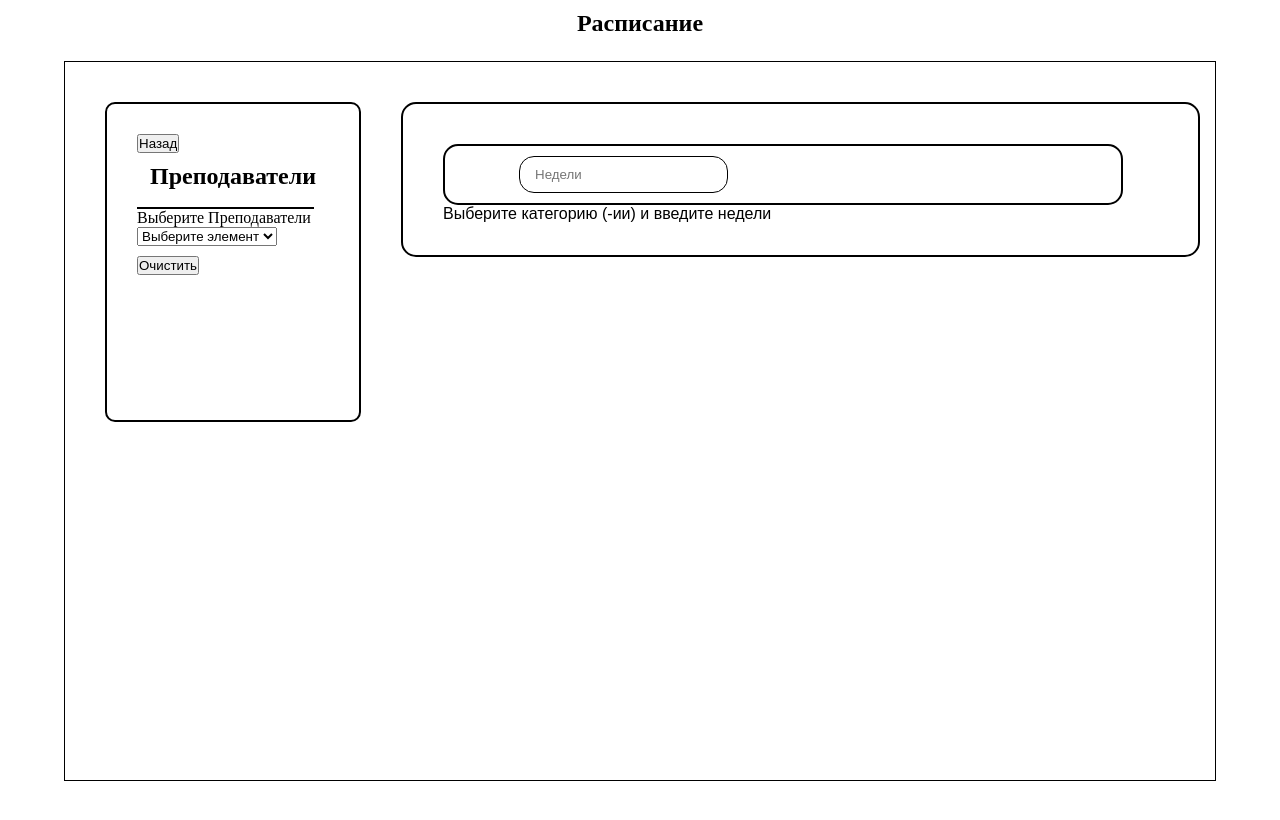
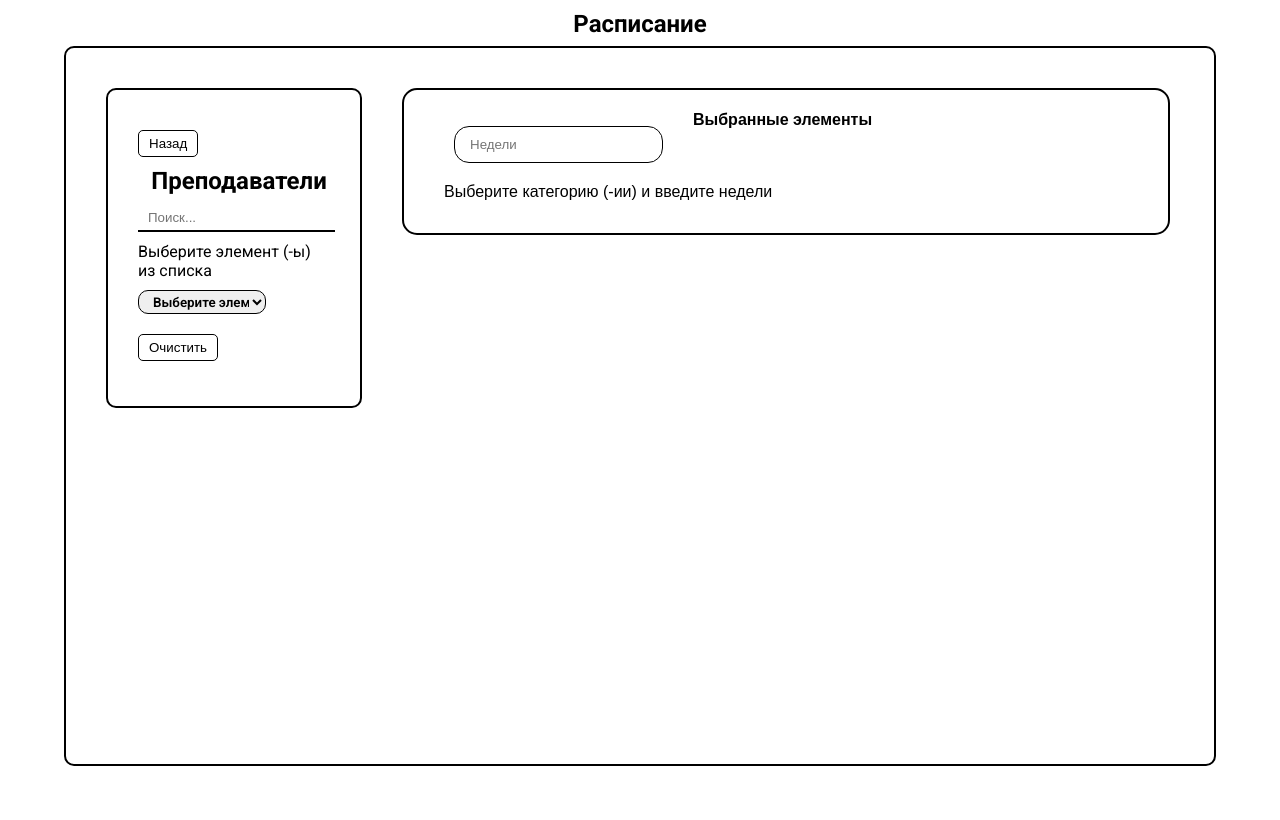
Before and after one commit to okawar/YSTUSchedule, a React (Create React App) app: page / in a window 1280 px wide. Both pictures are taken after a click on the button "Преподаватели". Built offline with nearby package versions, Linux system fonts and the light colour scheme.

Commit message:
Добавил стили, чтобы красиво было

```diff
--- a/src/App.css
+++ b/src/App.css
@@ -7,8 +7,9 @@
 .container{
   max-width: 90vw;
   height: 90vh;
-  margin: 3vh auto 5vh ;
-  border: 1px solid #000;
+  margin: 1vh auto 5vh ;
+  border: 2px solid #000;
+  border-radius: 10px;
 }
 
 h2 {
--- a/src/App.js
+++ b/src/App.js
@@ -36,10 +36,10 @@ function App() {
   })
 
   const [schedule, setSchedule] = useState([
-    {week: "1-4", time: "10:10-11:40", teacherId: 1, auditoryId: 1, groupId: 2, business: true, day: "пн", subject: "Математика"},
-    {week: "3", time: "10:10-11:40", teacherId: 2, auditoryId: 2, groupId: 1, business: true, day: "вт", subject: "Физика"},
-    {week: "5-7", time: "14:00-15:30", teacherId: 2, auditoryId: 1, groupId: 2, business: true, day: "ср", subject: "Химия"},
-    {week: "5-7", time: "14:00-15:30", teacherId: 3, auditoryId: 1, groupId: 1, business: true, day: "ср", subject: "Химия"},
+    {week: "1-4", time: "10:10-11:40", teacherId: 1, auditoryId: 1, groupId: 2, business: true, day: "Понедельник", subject: "Математика"},
+    {week: "3", time: "10:10-11:40", teacherId: 2, auditoryId: 2, groupId: 1, business: true, day: "Вторник", subject: "Физика"},
+    {week: "5-7", time: "14:00-15:30", teacherId: 2, auditoryId: 1, groupId: 2, business: true, day: "Среда", subject: "Химия"},
+    {week: "5-7", time: "14:00-15:30", teacherId: 3, auditoryId: 1, groupId: 1, business: true, day: "Воскресенье", subject: "Химия"},
   ]);
 
 
--- a/src/components/Aside.jsx
+++ b/src/components/Aside.jsx
@@ -53,7 +53,7 @@ export default function Aside({ data, title, setTitle }) {
 
   if (pageSwitcher == 0) {
     return (
-      <div className="aside">
+      <div className="asideStart">
         <h2>Выберите категорию</h2>
 
         <button
@@ -91,7 +91,7 @@ export default function Aside({ data, title, setTitle }) {
         <Title title={title} />
 
         <div>
-          <input value={searchText} onChange={handleSearchChange} type="text" />
+          <input value={searchText} onChange={handleSearchChange} type="text" placeholder="Поиск..." />
         </div>
         <div>
           <OptionsList
@@ -111,9 +111,7 @@ export default function Aside({ data, title, setTitle }) {
             removeElement={handleRemoveElement}
           />
         </div>
-        <div>
           <button onClick={() => clearList("teachers")}>Очистить</button>
-        </div>
       </div>
     );
   }
--- a/src/components/Table.jsx
+++ b/src/components/Table.jsx
@@ -11,7 +11,7 @@ export default function Table({ data, weeks, setWeeks }) {
     "15:40-17:10",
     "17:20-19:00",
   ];
-  const weekDay = ["пн", "вт", "ср", "чт", "пт", "сб", "вс"];
+  const weekDay = ["Понедельник", "Вторник", "Среда", "Четверг", "Пятница", "Суббота", "Воскресенье"];
 
   const {
     teacherData,
@@ -68,22 +68,24 @@ export default function Table({ data, weeks, setWeeks }) {
           style={{ paddingTop: "20px", paddingLeft: "20px" }}
           className="teacher-cell"
         >
+
+          <p style={{marginTop: "-15px"}}>Выбранные элементы</p>
           {selectedData.teachersFromCheckBox.map((element, index) => (
             <div key={index} style={{ paddingTop: "10px" }}>
               {element.name}
-              <button onClick={() => handleRemoveElement('teachersFromCheckBox', element)}>Удалить</button>
+              <button onClick={() => handleRemoveElement('teachersFromCheckBox', element)}>X</button>
             </div>
           ))}
           {selectedData.groupsFromCheckBox.map((element, index) => (
             <div key={index} style={{ paddingTop: "10px" }}>
               {element.name}
-              <button onClick={() => handleRemoveElement('groupsFromCheckBox', element)}>Удалить</button>
+              <button onClick={() => handleRemoveElement('groupsFromCheckBox', element)}>X</button>
             </div>
           ))}
           {selectedData.auditoriesFromCheckBox.map((element, index) => (
             <div key={index} style={{ paddingTop: "10px" }}>
               {element.name}
-              <button onClick={() => handleRemoveElement('auditoriesFromCheckBox', element)}>Удалить</button>
+              <button onClick={() => handleRemoveElement('auditoriesFromCheckBox', element)}>X</button>
             </div>
           ))}
         </div>
--- /dev/null
+++ b/src/index.css
@@ -0,0 +1,5 @@
+@import url('https://fonts.googleapis.com/css2?family=Roboto:ital,wght@0,100..900;1,100..900&display=swap');
+
+#root{
+    font-family: "Roboto", sans-serif;
+}
--- a/src/index.js
+++ b/src/index.js
@@ -1,6 +1,7 @@
 import React from 'react';
 import ReactDOM from 'react-dom/client';
 import App from './App';
+import "./index.css"
 
 const root = ReactDOM.createRoot(document.getElementById('root'));
 root.render(
--- a/src/styles/aside.css
+++ b/src/styles/aside.css
@@ -1,4 +1,4 @@
-.aside{
+.asideStart, .aside{
     border: 2px solid #000;
     border-radius: 10px;
 
@@ -12,11 +12,32 @@
 
     overflow-y: scroll;
     scroll-behavior: smooth;
+
+}
+
+.asideStart{
+    display: flex;
+    flex-direction: column;
+    align-items: center;
+}
+
+
+.aside > h2 {
+    margin-left: 10px;
 }
 
 input{
     border: none;
     border-bottom: 2px solid #000;
+
+    padding: 5px 10px;
+    margin: 10px 0;
+
+    transition: all 0.2s;
+}
+
+input[type=text]:hover{
+    transform: translateX(10px);
 }
 
 ul{
@@ -33,8 +54,54 @@ li{
     font-weight: 600;
 
     margin-top: 15px;
+
 }
 
 li > div{
     margin-left: 10px;
+
 }
+
+.asideStart > button{
+    margin-top: 15px;
+
+    width: 80%;
+    padding: 10px 10px;
+
+
+    background: transparent;
+
+    border: 1px solid #000;
+    border-radius: 15px;
+
+    cursor: pointer;
+
+    transition: all 0.2s;
+
+    font-size: 16px;
+}
+
+.aside > button{
+    padding: 5px 10px;
+}
+
+.asideStart > button:hover{
+    background: #00000010;
+}
+
+.aside > button{
+    margin-top: 10px;
+
+    background: transparent;
+
+    border: 1px solid #000;
+    border-radius: 5px;
+
+    cursor: pointer;
+
+    transition: 0.2s;
+}
+
+.aside > button:hover{
+    background: #00000010;
+}
--- /dev/null
+++ b/src/styles/list.css
@@ -0,0 +1,15 @@
+li{
+    display: flex;
+
+    align-items: center;
+}
+
+li > button{
+    margin-left: 10px;
+    padding: 3px 6px;
+}
+
+input[type=checkbox]{
+    width: 20px;
+    height: 20px;
+}
--- /dev/null
+++ b/src/styles/optionsList.css
@@ -0,0 +1,21 @@
+select{
+    margin-top: 10px;
+    padding-left: 10px;
+
+    font-family: "Roboto", sans-serif;
+
+    width: 10vw;
+    height: 3vh;
+
+    font-weight: 600;
+
+    border-radius: 10px;
+    border: 1px solid #000;
+
+    cursor: pointer;
+
+}
+
+option{
+    border-bottom: 1px solid #fff;
+}
--- a/src/styles/table.css
+++ b/src/styles/table.css
@@ -4,11 +4,14 @@
     border: 2px solid #000;
     border-radius: 15px;
 
-    width: fit-content;
+    width: 60vw;
     height: fit-content;
 
     margin: 5vh 0 0 5vh;
-    padding: 5vh 0 4vh 5vh;
+    padding: 2vh 0 4vh 5vh;
+
+    overflow-y: scroll;
+    scroll-behavior: smooth;
 }
 
 .header {
@@ -19,52 +22,45 @@
         "input teacher department"
         "input teacher department"
         "input teacher buttons";
-    /* gap: 10px; */
 
-    border: 2px solid #000;
     border-radius: 15px;
 
     width: 90%;
 
-    padding-left: 5vw;
+    font-weight: 600;
 }
 
 .input-cell {
     grid-area: input;
-    /* display: flex;
-    justify-content: center;
-    align-items: center; */
-    /* border: 1px solid #ccc;  */
     padding: 10px;
 }
 
 .teacher-cell {
     grid-area: teacher;
-    /* display: flex;
-    justify-content: center;
-    align-items: center;
-    border: 1px solid #ccc;*/
     padding: 10px;
+}
+
+.teacher-cell > div{
+    padding-bottom: 5px;
+
+    border-bottom: 2px solid #000;
+    width: 8vw;
 }
 
 .department-cell {
     grid-area: department;
-    /* display: flex;
-    justify-content: center;
-    align-items: center;
-    border: 1px solid #ccc; */
     padding: 10px 0 0 20px;
+    margin: 5px;
 }
 
 .buttons-cell {
     grid-area: buttons;
-    /* display: flex;
-    justify-content: center;
-    align-items: center;
-    border: 1px solid #ccc; */
     padding: 10px;
 }
 
 .header button {
-    margin: 5px;
+    margin-left: 5px;
+
+    width: 20px;
+    height: 20px;
 }
--- a/src/ui/List.jsx
+++ b/src/ui/List.jsx
@@ -1,4 +1,6 @@
 import React from 'react';
+
+import "../styles/list.css"
 
 const List = ({ selectedElement, selectedFromCheckBox, setElementsFromCheckBox, type, removeElement  }) => {
   const handleCheckboxChange = (element) => {
@@ -28,7 +30,7 @@ const List = ({ selectedElement, selectedFromCheckBox, setElementsFromCheckBox,
               checked={Array.isArray(selectedFromCheckBox) && selectedFromCheckBox.some(e => e.id === element.id)}
             />
             <div>{element.name}</div>
-            <button onClick={() => handleRemoveElement(element)}>Удалить</button>
+            <button onClick={() => handleRemoveElement(element)}>X</button>
           </li>
         ))}
       </ul>
--- a/src/ui/OptionsList.jsx
+++ b/src/ui/OptionsList.jsx
@@ -1,4 +1,6 @@
 import React, { useState } from "react";
+
+import "../styles/optionsList.css"
 
 export default function OptionsList(props) {
   const [selectedValue, setSelectedValue] = useState("");
@@ -18,7 +20,7 @@ export default function OptionsList(props) {
 
   return (
     <div>
-      <label htmlFor={`${props.title}`}>{`Выберите ${props.title}`}</label>
+      <label htmlFor={`${props.title}`}>{`Выберите элемент (-ы) из списка`}</label>
       <select
         name={`${props.title}`}
         value={selectedValue} // Привязываем значение к состоянию
```
